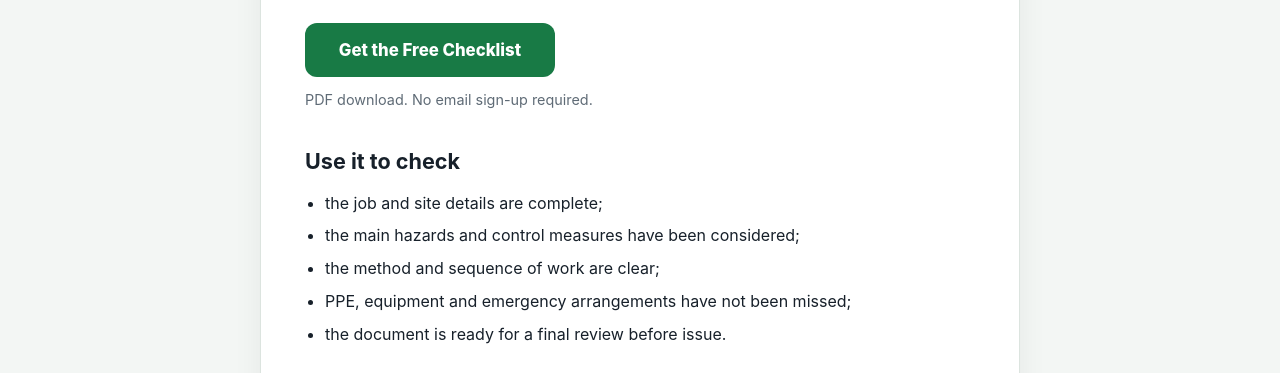
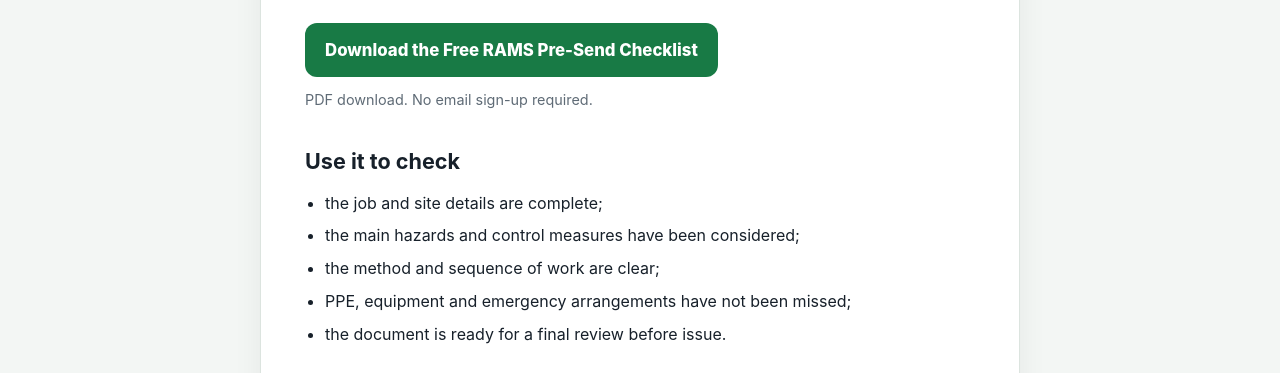
Before and after one commit to ianpotter67-dot/-smartlife-free-resources, a plain HTML site: page index.html in a window 1280 px wide. Shown: the part 414-787 px from the top of the page. Drawn offline with Linux system fonts and the light colour scheme.

Commit message:
Update index.html

```diff
--- a/index.html
+++ b/index.html
@@ -133,7 +133,7 @@
       </p>
 
       <a class="button" href="RAMS-Pre-Send-Checklist.pdf" download>
-        Get the Free Checklist
+        Download the Free RAMS Pre-Send Checklist
       </a>
       <p class="note">PDF download. No email sign-up required.</p>
 
```
